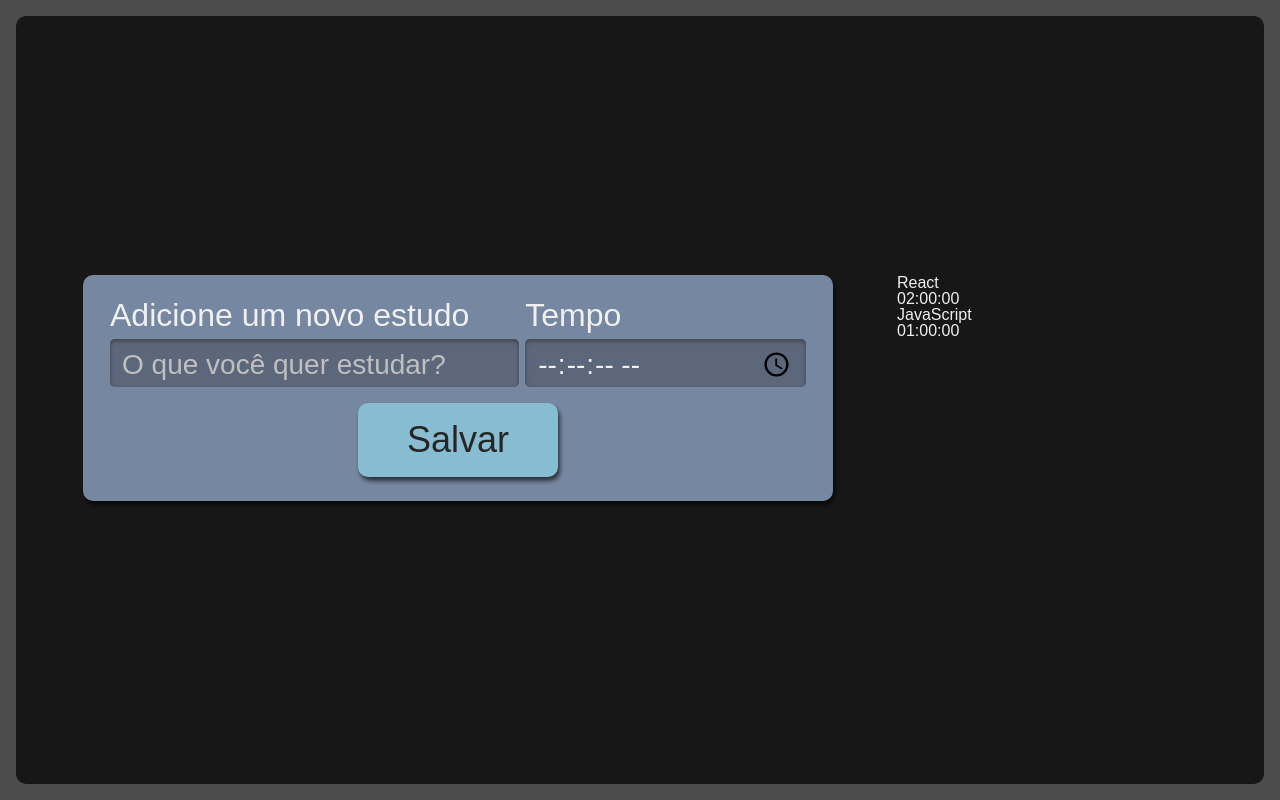
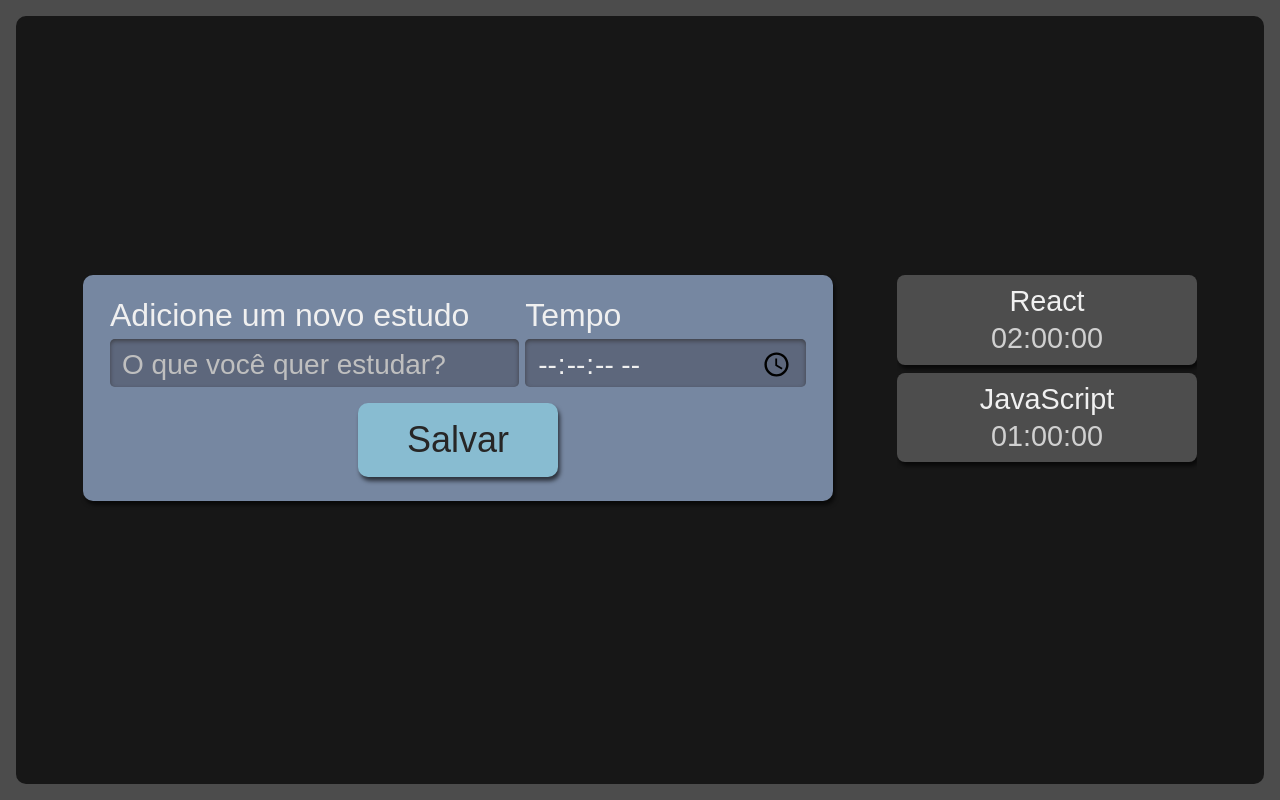
Before and after one commit to pinheiroduda/alura-studies-reactjs, a React (Create React App) app: page / in a window 1280 px wide. Built offline with nearby package versions, Linux system fonts and the light colour scheme.

Commit message:
feat: creates list style

```diff
--- a/src/components/List/index.tsx
+++ b/src/components/List/index.tsx
@@ -1,3 +1,5 @@
+import './style.scss'
+
 export function List() {
   const tasks = [
     {
@@ -10,11 +12,11 @@ export function List() {
   ]
 
   return(
-    <div>
+    <div className="listaTarefas">
       <h2>
         <ul>
           {tasks.map((task, index) => (
-            <li key={index}>
+            <li key={index} className="item">
               <h3>{task.task}</h3>
               <span>{task.time}</span>
             </li>
--- /dev/null
+++ b/src/components/List/style.scss
@@ -0,0 +1,75 @@
+.listaTarefas {
+  grid-area: tarefas;
+  height: 100%;
+
+  h2 {
+    font-size: 1.25rem;
+    margin-bottom: 12px;
+  }
+
+  ul {
+    max-height: 350px;
+    overflow-y: scroll;
+  	scrollbar-width: thin;
+  }
+
+  @media screen and (min-width:1280px) {
+
+    h2{
+      text-align: center;
+      font-size: 2.25rem;
+      margin-bottom: 24px;
+    }
+
+    ul {
+      overflow: auto;
+      max-height: 500px;
+    }
+  }
+}
+
+.item {
+  background-color: #4D4D4D;
+  border-radius: 8px;
+  box-shadow: 2px 4px 4px #0000009F;
+  padding: 12px;
+  margin-bottom: 8px;
+  position: relative;
+  cursor: pointer;
+
+  h3 {
+    margin-bottom: 8px;
+    word-break: break-all;
+  }
+
+  span {
+    color: #D0D0D0;
+  }
+
+  @media screen and (min-width:1280px) {
+    font-size: 1.8rem;
+  }
+}
+
+.itemSelecionado {
+  background-color: #292929;
+  box-shadow: 2px 4px 4px #0000009F inset;
+}
+
+.itemCompletado {
+  background-color: #566F42;
+  cursor: auto;
+
+  .concluido {
+    display: block;
+    background-image: url('../../assets/img/check-mark.svg');
+    background-repeat: no-repeat;
+    background-size: 38px 38px;
+    position: absolute;
+    top: 50%;
+    right: 12px;
+    transform: translateY(-50%);
+    width: 42px;
+    height: 43px;
+  }
+}
```
